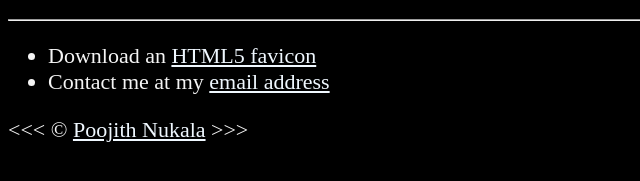
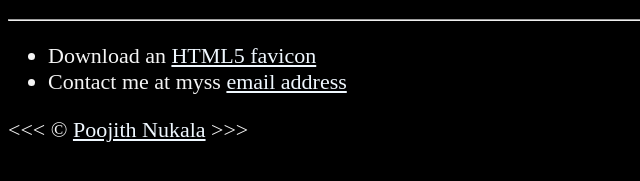
Before and after one commit to poojirules180/frontend-learning, a plain HTML site: page about.html in a window 1280 px wide. Shown: the part 215-396 px from the top of the page, 0-640 px from the left. Drawn offline with Linux system fonts and the light colour scheme.

Commit message:
6/21/2023

```diff
--- a/about.html
+++ b/about.html
@@ -19,7 +19,7 @@
         <hr>
         <ul>
             <li> Download an <a href= "htm15.png" download> HTML5 favicon</a></li>
-            <li>Contact me at my <a href = "bandanukala@gmail.com"> email address</a></li>
+            <li>Contact me at myss <a href = "bandanukala@gmail.com"> email address</a></li>
         </ul>
 
         &lt;&lt;&lt; &copy; <a href= "about.html">Poojith Nukala</a> &gt;&gt;&gt;
```
